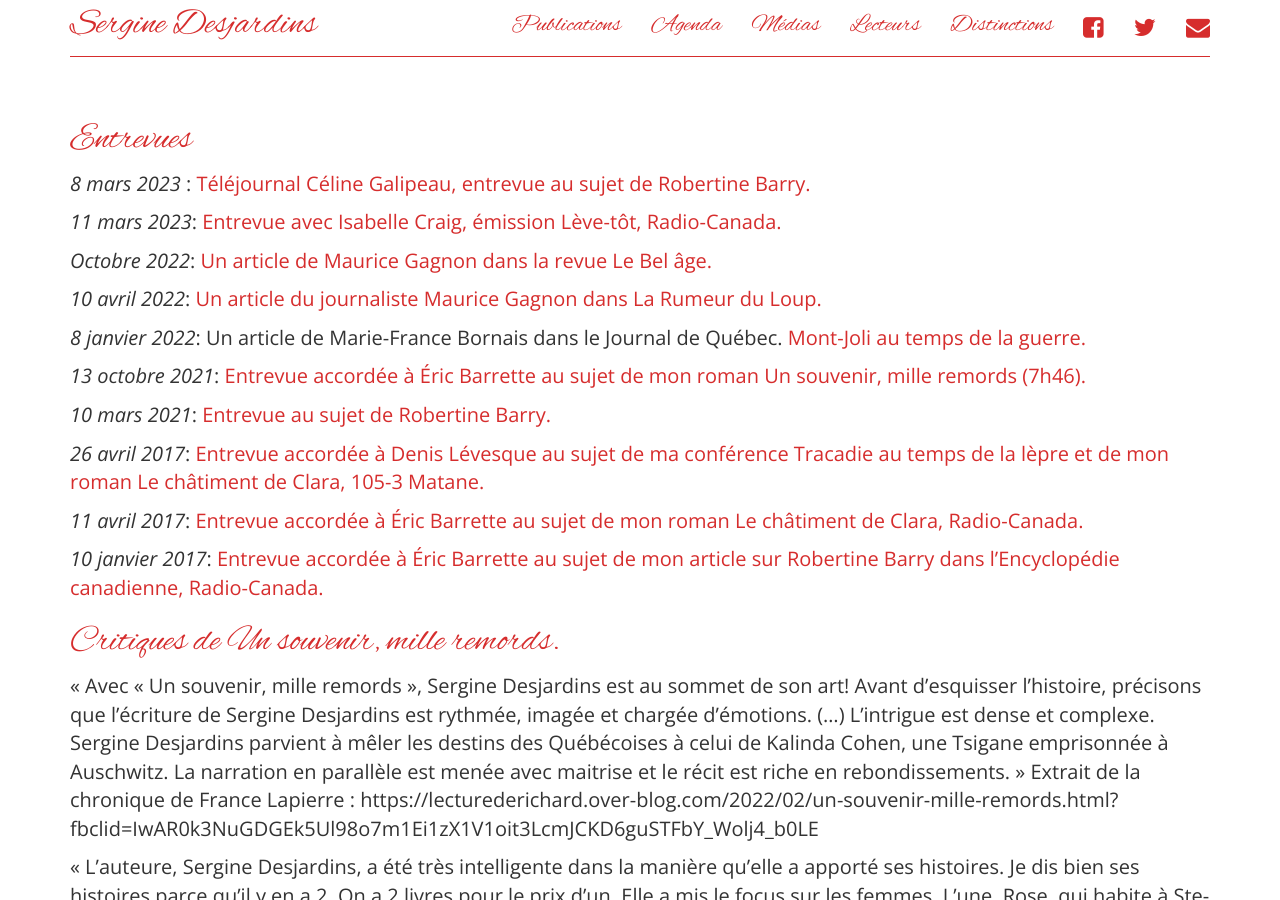
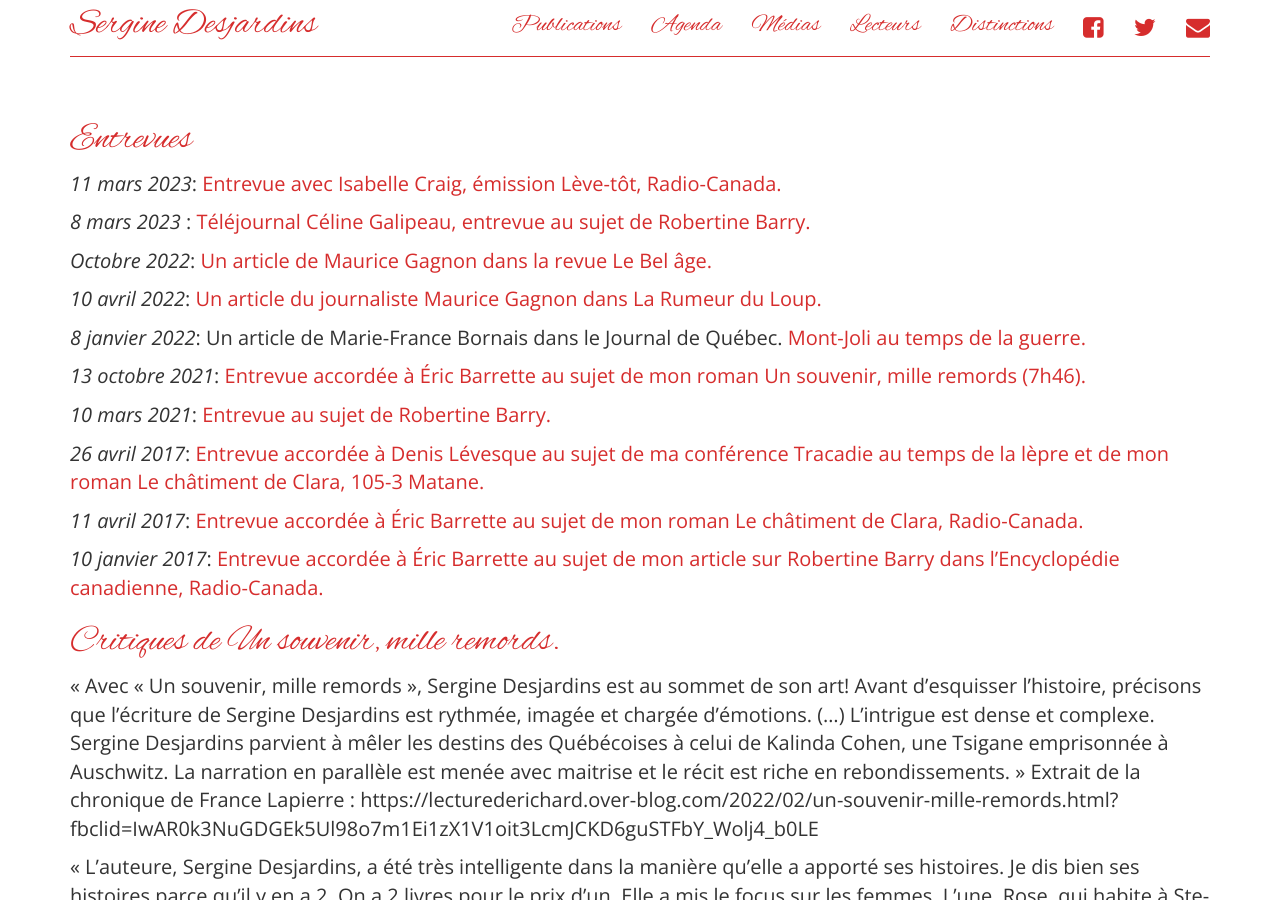
Before and after one commit to serginedesjardins/serginedesjardins.github.io, a Jekyll site: the page built from medias.md, in a window 1280 px wide and 900 px high. Built offline with Jekyll 4.4.1, drawn with Linux system fonts in a browser that asks for light colours; nearby versions of some CDN libraries.

```diff
--- a/medias.md
+++ b/medias.md
@@ -6,9 +6,9 @@ permalink: /medias/
 
 # Entrevues
 
+*11 mars 2023*: [Entrevue avec Isabelle Craig, émission Lève-tôt, Radio-Canada.](https://sergine-desjardins.com/files/2023-03-11-Isabelle-Craig.mp3)
+
 *8 mars 2023* : [Téléjournal Céline Galipeau, entrevue au sujet de Robertine Barry.](https://ici.radio-canada.ca/info/videos/1-8741609/une-pionniere-honoree)
-
-*11 mars 2023*: [Entrevue avec Isabelle Craig, émission Lève-tôt, Radio-Canada.](https://sergine-desjardins.com/files/2023-03-11-Isabelle-Craig.mp3)
 
 *Octobre 2022*: [Un article de Maurice Gagnon dans la revue Le Bel âge.](https://lebelage.ca/entre-nous/temoignages/jecris-la-vie-de-mes-ancetres/)
 
```
